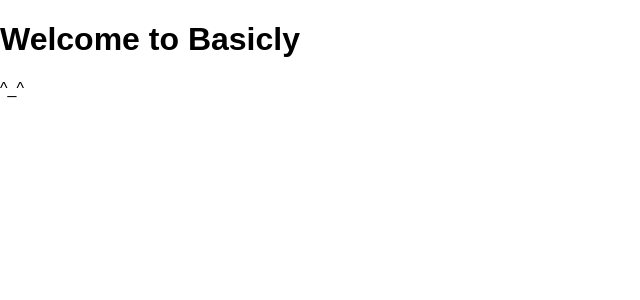
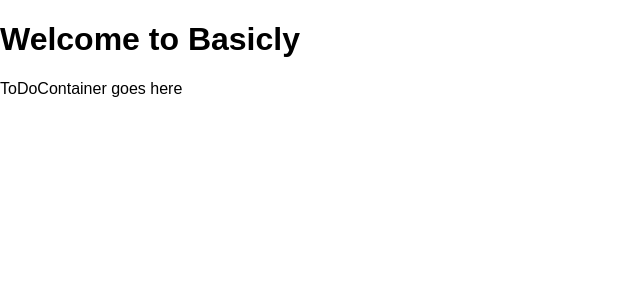
Before and after one commit to basicly/basicly, a React (Create React App) app in the folder client/: page / in a window 1280 px wide. Shown: the top 300 px of the page, without its empty margins (0-640 px from the left). Built offline with nearby package versions, Linux system fonts and the light colour scheme; no server answers.

Commit message:
Build out React component folder structure

```diff
--- a/client/src/App.js
+++ b/client/src/App.js
@@ -1,5 +1,6 @@
 import React, { Component } from 'react';
 import './App.css';
+import ToDoContainer from './Components/ToDoContainer/ToDoContainer';
 
 class App extends Component {
   state = {
@@ -18,12 +19,9 @@
   render() {
     return (
       <div className="App">
-        <header className="App-header">
-          <h1 className="App-title">Welcome to Basicly</h1>
-        </header>
-        <p className="App-intro">
-          ^_^
-        </p>
+        <h1>Welcome to Basicly</h1>
+        <ToDoContainer
+        />
       </div>
     );
   }
--- /dev/null
+++ b/client/src/Components/ToDoContainer/ToDoContainer.js
@@ -0,0 +1,11 @@
+import React from 'react';
+
+const toDoContainer = () => {
+  return (
+    <div>
+      ToDoContainer goes here
+    </div>
+  );
+};
+
+export default toDoContainer;
```
Also changed, not shown: client/src/Components/ToDoCompletedEntry/ToDoCompletedEntry.js (added), client/src/Components/ToDoCompletedList/ToDoCompletedList.js (added), client/src/Components/ToDoInProgressEntry/ToDoInProgressEntry.js (added), client/src/Components/ToDoInProgressList/ToDoInProgressList.js (added).
